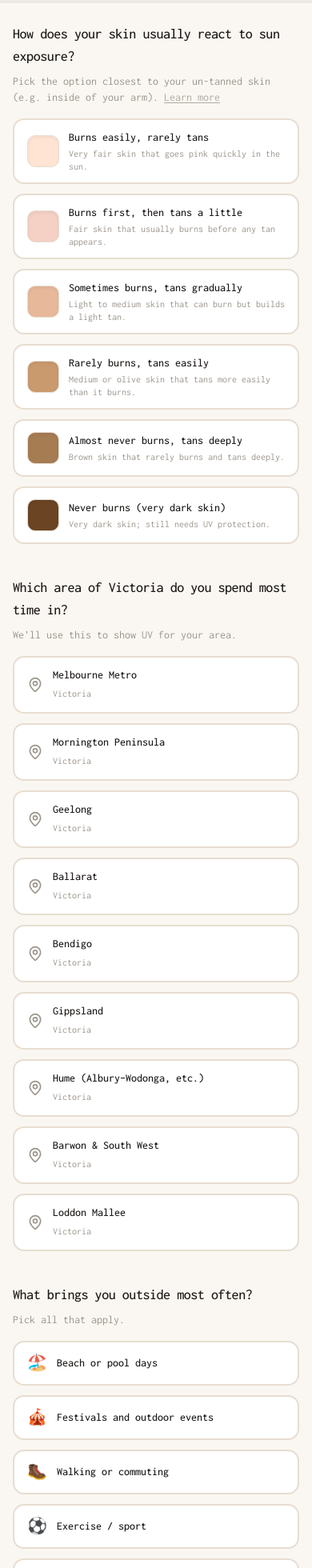
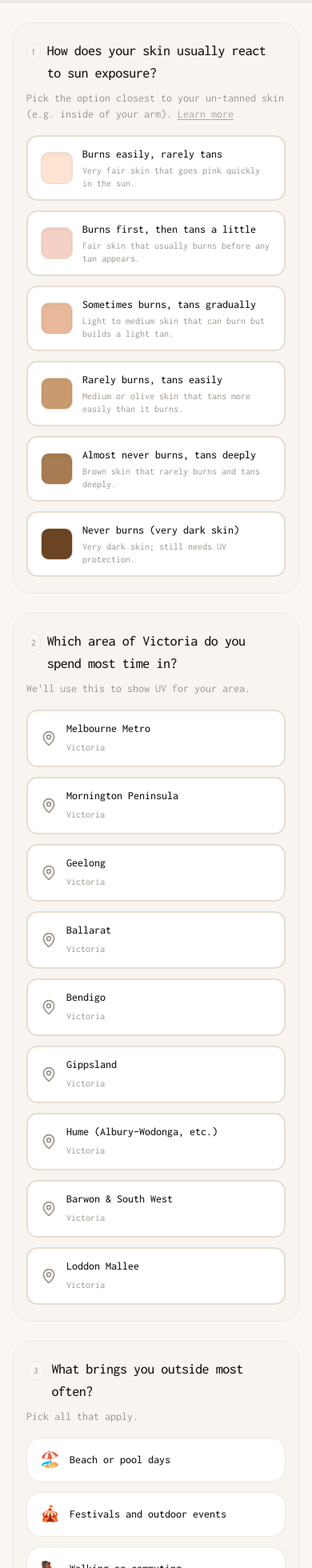
Before and after one commit to nauqh/glowsafe-frontend, a Next.js app: page /skin-builder in a window 390 px wide. Shown: the top 1960 px of the page at 80% size. Built offline with nearby package versions, Linux system fonts and the light colour scheme; no server answers.

Commit message:
update(skin-builder): refine quiz layout

```diff
--- a/app/skin-builder/page.tsx
+++ b/app/skin-builder/page.tsx
@@ -56,6 +56,7 @@ const ANALYSIS_LOADING_PHRASES = [
 export default function SkinBuilderPage() {
 	const [loading, setLoading] = useState(true);
 	const loadingDoneRef = useRef(false);
+	const questionRefs = useRef<(HTMLElement | null)[]>([]);
 
 	const [skinTypeId, setSkinTypeId] = useState<SkinTypeId | null>(null);
 	const [locationId, setLocationId] = useState<LocationId | null>(null);
@@ -100,6 +101,60 @@ export default function SkinBuilderPage() {
 			prev.includes(id) ? prev.filter((h) => h !== id) : [...prev, id],
 		);
 	}, []);
+
+	const scrollToQuestion = useCallback((index: number) => {
+		const el = questionRefs.current[index];
+		if (!el) return;
+		el.scrollIntoView({ behavior: "smooth", block: "start" });
+	}, []);
+
+	const handleSkinTypeSelect = useCallback(
+		(id: SkinTypeId) => {
+			setSkinTypeId(id);
+			scrollToQuestion(1);
+		},
+		[scrollToQuestion],
+	);
+
+	const handleLocationSelect = useCallback(
+		(id: LocationId) => {
+			setLocationId(id);
+			scrollToQuestion(2);
+		},
+		[scrollToQuestion],
+	);
+
+	const handleBurnHistorySelect = useCallback(
+		(id: BurnHistory) => {
+			setBurnHistory(id);
+			scrollToQuestion(4);
+		},
+		[scrollToQuestion],
+	);
+
+	const handleWorkPatternSelect = useCallback(
+		(id: WorkPattern) => {
+			setWorkPattern(id);
+			scrollToQuestion(5);
+		},
+		[scrollToQuestion],
+	);
+
+	const handlePeakSunSelect = useCallback(
+		(id: PeakSunExposure) => {
+			setPeakSun(id);
+			scrollToQuestion(6);
+		},
+		[scrollToQuestion],
+	);
+
+	const handleSunscreenFreqSelect = useCallback(
+		(id: SunscreenFrequency) => {
+			setSunscreenFreq(id);
+			scrollToQuestion(7);
+		},
+		[scrollToQuestion],
+	);
 
 	const canSubmit =
 		skinTypeId !== null && locationId !== null && activityIds.length > 0;
@@ -382,13 +437,23 @@ export default function SkinBuilderPage() {
 
 			<main className="flex min-h-0 flex-1 flex-col overflow-y-auto">
 				<div className="mx-auto w-full max-w-3xl flex-1 px-4 py-6 sm:px-6 sm:py-8 md:py-10">
-					<div className="space-y-10 sm:space-y-12">
+					<div className="space-y-6 sm:space-y-8">
 						{/* 1 — Skin type */}
-						<section>
+						<section
+							ref={(el) => {
+								questionRefs.current[0] = el;
+							}}
+							className="rounded-3xl border border-border/60 bg-muted/10 px-4 py-5 sm:px-5 sm:py-6"
+						>
+							<div className="flex items-baseline gap-2">
+								<span className="inline-flex h-6 w-6 items-center justify-center rounded-full border border-border/60 bg-background text-xs font-medium text-muted-foreground">
+									1
+								</span>
 								<h2 className="text-lg font-medium tracking-tight text-foreground sm:text-xl md:text-2xl">
 									How does your skin usually react to sun
 									exposure?
 								</h2>
+							</div>
 							<p className="mt-2 text-sm text-muted-foreground md:text-base">
 								Pick the option closest to your un-tanned skin
 								(e.g. inside of your arm).{" "}
@@ -407,7 +472,9 @@ export default function SkinBuilderPage() {
 									<button
 										key={skin.id}
 										type="button"
-										onClick={() => setSkinTypeId(skin.id)}
+										onClick={() =>
+											handleSkinTypeSelect(skin.id)
+										}
 										className={cn(
 											"flex min-h-[72px] items-center gap-3 rounded-xl border-2 px-4 py-3 text-left transition-all sm:min-h-0 sm:py-3",
 											skinTypeId === skin.id
@@ -436,11 +503,21 @@ export default function SkinBuilderPage() {
 						</section>
 
 						{/* 2 — Location */}
-						<section>
+						<section
+							ref={(el) => {
+								questionRefs.current[1] = el;
+							}}
+							className="rounded-3xl border border-border/60 bg-muted/10 px-4 py-5 sm:px-5 sm:py-6"
+						>
+							<div className="flex items-baseline gap-2">
+								<span className="inline-flex h-6 w-6 items-center justify-center rounded-full border border-border/60 bg-background text-xs font-medium text-muted-foreground">
+									2
+								</span>
 								<h2 className="text-lg font-medium tracking-tight text-foreground sm:text-xl md:text-2xl">
-								Which area of Victoria do you spend most time
-								in?
+									Which area of Victoria do you spend most
+									time in?
 								</h2>
+							</div>
 							<p className="mt-2 text-sm text-muted-foreground md:text-base">
 								We&apos;ll use this to show UV for your area.
 							</p>
@@ -449,7 +526,9 @@ export default function SkinBuilderPage() {
 									<button
 										key={loc.id}
 										type="button"
-										onClick={() => setLocationId(loc.id)}
+										onClick={() =>
+											handleLocationSelect(loc.id)
+										}
 										className={cn(
 											"flex min-h-[56px] items-center gap-3 rounded-xl border-2 px-4 py-3 text-left transition-all sm:min-h-0",
 											locationId === loc.id
@@ -472,25 +551,29 @@ export default function SkinBuilderPage() {
 						</section>
 
 						{/* 3 — Activities */}
-						<section>
+						<section
+							ref={(el) => {
+								questionRefs.current[2] = el;
+							}}
+							className="rounded-3xl border border-border/60 bg-muted/10 px-4 py-5 sm:px-5 sm:py-6"
+						>
+							<div className="flex items-baseline gap-2">
+								<span className="inline-flex h-6 w-6 items-center justify-center rounded-full border border-border/60 bg-background text-xs font-medium text-muted-foreground">
+									3
+								</span>
 								<h2 className="text-lg font-medium tracking-tight text-foreground sm:text-xl md:text-2xl">
 									What brings you outside most often?
 								</h2>
+							</div>
 							<p className="mt-2 text-sm text-muted-foreground md:text-base">
 								Pick all that apply.
 							</p>
 							<div className="mt-4 grid gap-3 sm:grid-cols-2 sm:gap-3 md:mt-6 lg:grid-cols-3 lg:gap-4">
 								{OUTDOOR_ACTIVITIES.map((act) => (
-									<button
+									<OptionBtn
 										key={act.id}
-										type="button"
+										selected={activityIds.includes(act.id)}
 										onClick={() => toggleActivity(act.id)}
-										className={cn(
-											"flex min-h-[56px] items-center gap-3 rounded-xl border-2 px-4 py-3 text-left transition-all sm:min-h-0",
-											activityIds.includes(act.id)
-												? "border-accent bg-accent/10"
-												: "border-border bg-card hover:border-muted-foreground/40",
-										)}
 										aria-pressed={activityIds.includes(
 											act.id,
 										)}
@@ -504,23 +587,35 @@ export default function SkinBuilderPage() {
 										<span className="text-sm font-medium text-foreground">
 											{act.label}
 										</span>
-									</button>
+									</OptionBtn>
 								))}
 							</div>
 						</section>
 
 						{/* 4 — Burn history */}
-						<section>
+						<section
+							ref={(el) => {
+								questionRefs.current[3] = el;
+							}}
+							className="rounded-3xl border border-border/60 bg-muted/10 px-4 py-5 sm:px-5 sm:py-6"
+						>
+							<div className="flex items-baseline gap-2">
+								<span className="inline-flex h-6 w-6 items-center justify-center rounded-full border border-border/60 bg-background text-xs font-medium text-muted-foreground">
+									4
+								</span>
 								<h2 className="text-lg font-medium tracking-tight text-foreground sm:text-xl md:text-2xl">
-								Have you ever had a bad sunburn — red, peeling,
-								or blistered?
+									Have you ever had a bad sunburn — red,
+									peeling, or blistered?
 								</h2>
+							</div>
 							<div className="mt-4 grid gap-3 sm:grid-cols-2 sm:gap-3 md:mt-6 lg:grid-cols-4 lg:gap-4">
 								{BURN_HISTORY_OPTIONS.map((opt) => (
 									<OptionBtn
 										key={opt.id}
 										selected={burnHistory === opt.id}
-										onClick={() => setBurnHistory(opt.id)}
+										onClick={() =>
+											handleBurnHistorySelect(opt.id)
+										}
 									>
 										<span
 											className="text-xl sm:text-lg"
@@ -537,17 +632,29 @@ export default function SkinBuilderPage() {
 						</section>
 
 						{/* 5 — Work pattern */}
-						<section>
+						<section
+							ref={(el) => {
+								questionRefs.current[4] = el;
+							}}
+							className="rounded-3xl border border-border/60 bg-muted/10 px-4 py-5 sm:px-5 sm:py-6"
+						>
+							<div className="flex items-baseline gap-2">
+								<span className="inline-flex h-6 w-6 items-center justify-center rounded-full border border-border/60 bg-background text-xs font-medium text-muted-foreground">
+									5
+								</span>
 								<h2 className="text-lg font-medium tracking-tight text-foreground sm:text-xl md:text-2xl">
 									How much of your typical weekday is spent
 									outdoors?
 								</h2>
+							</div>
 							<div className="mt-4 grid gap-3 sm:grid-cols-2 sm:gap-3 md:mt-6 lg:grid-cols-4 lg:gap-4">
 								{WORK_PATTERN_OPTIONS.map((opt) => (
 									<OptionBtn
 										key={opt.id}
 										selected={workPattern === opt.id}
-										onClick={() => setWorkPattern(opt.id)}
+										onClick={() =>
+											handleWorkPatternSelect(opt.id)
+										}
 									>
 										<span
 											className="text-xl sm:text-lg"
@@ -564,10 +671,20 @@ export default function SkinBuilderPage() {
 						</section>
 
 						{/* 6 — Peak sun */}
-						<section>
+						<section
+							ref={(el) => {
+								questionRefs.current[5] = el;
+							}}
+							className="rounded-3xl border border-border/60 bg-muted/10 px-4 py-5 sm:px-5 sm:py-6"
+						>
+							<div className="flex items-baseline gap-2">
+								<span className="inline-flex h-6 w-6 items-center justify-center rounded-full border border-border/60 bg-background text-xs font-medium text-muted-foreground">
+									6
+								</span>
 								<h2 className="text-lg font-medium tracking-tight text-foreground sm:text-xl md:text-2xl">
 									When are you usually outside during the day?
 								</h2>
+							</div>
 							<p className="mt-2 text-sm text-muted-foreground">
 								Midday (10am–2pm) is the high-risk window —
 								we&apos;ll flag it in your report.
@@ -577,7 +694,9 @@ export default function SkinBuilderPage() {
 									<OptionBtn
 										key={opt.id}
 										selected={peakSun === opt.id}
-										onClick={() => setPeakSun(opt.id)}
+										onClick={() =>
+											handlePeakSunSelect(opt.id)
+										}
 									>
 										<span
 											className="text-xl sm:text-lg"
@@ -594,17 +713,29 @@ export default function SkinBuilderPage() {
 						</section>
 
 						{/* 7 — Sunscreen frequency */}
-						<section>
+						<section
+							ref={(el) => {
+								questionRefs.current[6] = el;
+							}}
+							className="rounded-3xl border border-border/60 bg-muted/10 px-4 py-5 sm:px-5 sm:py-6"
+						>
+							<div className="flex items-baseline gap-2">
+								<span className="inline-flex h-6 w-6 items-center justify-center rounded-full border border-border/60 bg-background text-xs font-medium text-muted-foreground">
+									7
+								</span>
 								<h2 className="text-lg font-medium tracking-tight text-foreground sm:text-xl md:text-2xl">
-								How often do you apply sunscreen before going
-								outside?
+									How often do you apply sunscreen before
+									going outside?
 								</h2>
+							</div>
 							<div className="mt-4 grid gap-3 sm:grid-cols-1 md:grid-cols-2 md:gap-4">
 								{SUNSCREEN_FREQ_OPTIONS.map((opt) => (
 									<OptionBtn
 										key={opt.id}
 										selected={sunscreenFreq === opt.id}
-										onClick={() => setSunscreenFreq(opt.id)}
+										onClick={() =>
+											handleSunscreenFreqSelect(opt.id)
+										}
 									>
 										<span className="text-sm font-medium">
 											{opt.label}
@@ -615,11 +746,21 @@ export default function SkinBuilderPage() {
 						</section>
 
 						{/* 8 — Protection habits */}
-						<section>
+						<section
+							ref={(el) => {
+								questionRefs.current[7] = el;
+							}}
+							className="rounded-3xl border border-border/60 bg-muted/10 px-4 py-5 sm:px-5 sm:py-6"
+						>
+							<div className="flex items-baseline gap-2">
+								<span className="inline-flex h-6 w-6 items-center justify-center rounded-full border border-border/60 bg-background text-xs font-medium text-muted-foreground">
+									8
+								</span>
 								<h2 className="text-lg font-medium tracking-tight text-foreground sm:text-xl md:text-2xl">
-								What do you usually do when you&apos;re out in
-								the sun?
+									What do you usually do when you&apos;re out
+									in the sun?
 								</h2>
+							</div>
 							<p className="mt-2 text-sm text-muted-foreground">
 								Pick all that apply.
 							</p>
@@ -678,10 +819,10 @@ function OptionBtn({
 			type="button"
 			onClick={onClick}
 			className={cn(
-				"flex min-h-[52px] items-center gap-3 rounded-xl border-2 px-4 py-3 text-left transition-all sm:min-h-0",
+				"group relative flex min-h-[56px] items-center gap-3 rounded-2xl border px-4 py-3 text-left text-sm transition-all sm:min-h-0 sm:py-3 focus-visible:outline-none focus-visible:ring-2 focus-visible:ring-accent focus-visible:ring-offset-2",
 				selected
-					? "border-accent bg-accent/10"
-					: "border-border bg-card hover:border-muted-foreground/40",
+					? "border-accent bg-accent/10 shadow-sm"
+					: "border-border/70 bg-card hover:border-accent/60 hover:bg-accent/5",
 			)}
 		>
 			{children}
```
Lines whose indentation alone changed are shown as unchanged.
